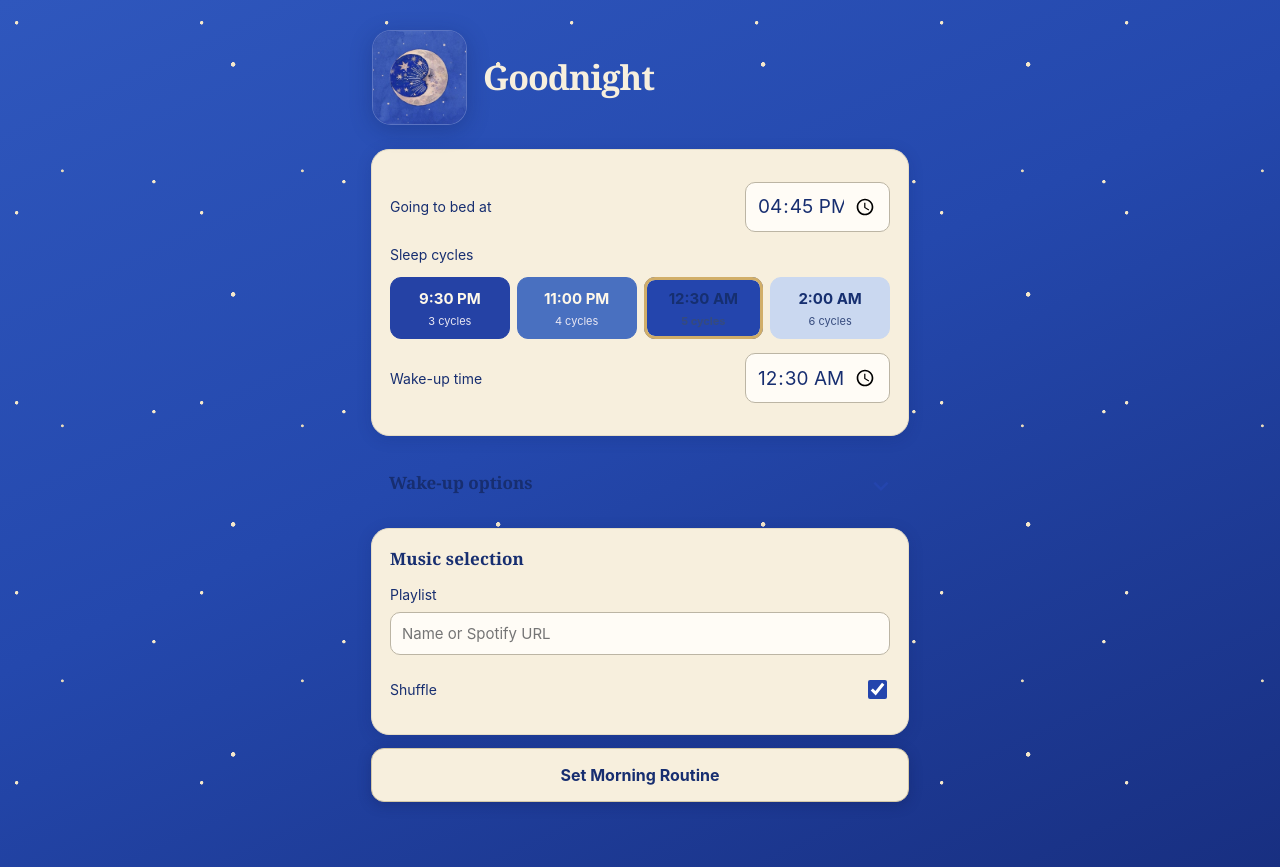
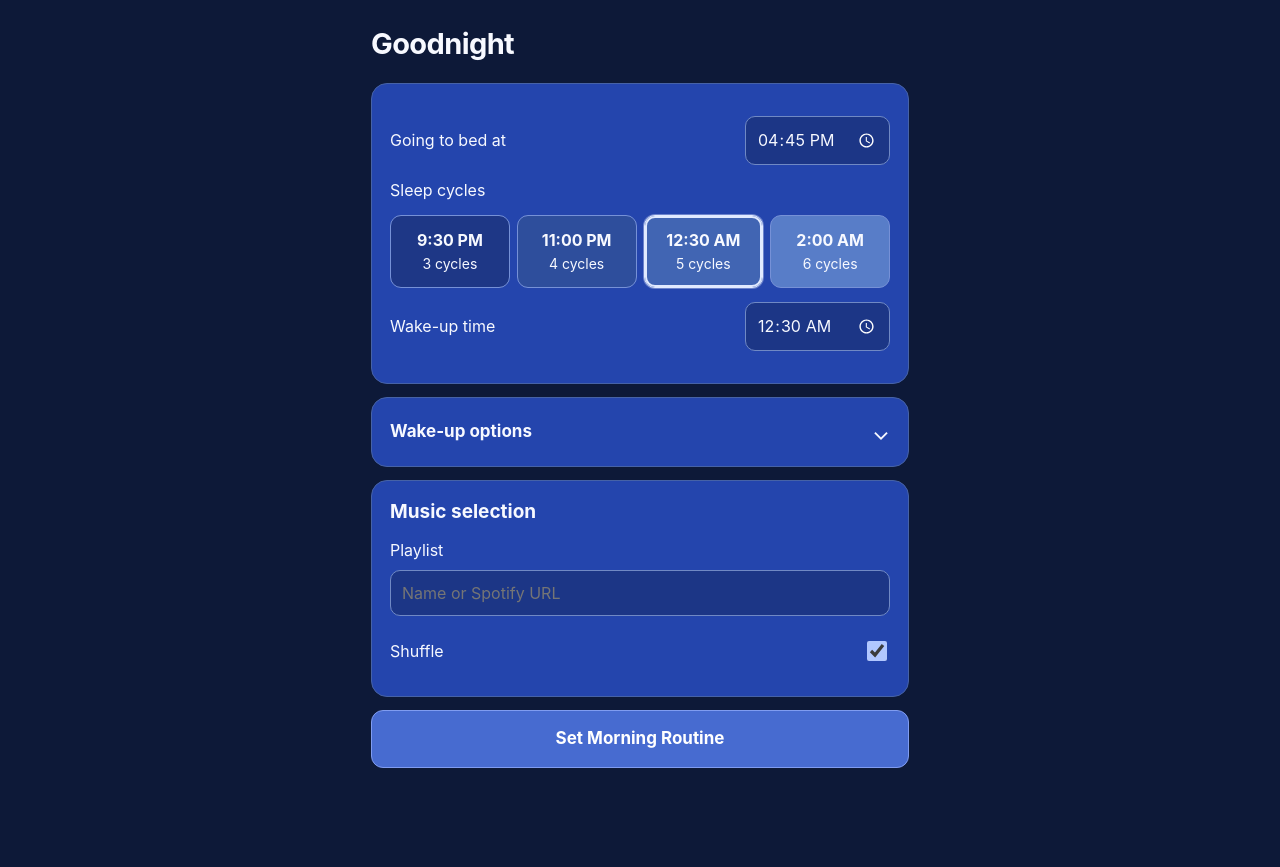
Before and after one commit to dfdt2/morning_routine, a plain HTML site: page index.html in a window 1280 px wide. After the commit the page ends 833 px from the top, so only its background shows below. Drawn offline with Linux system fonts and the light colour scheme.

Commit message:
Refine Goodnight into clean navy dark mode with blue panels and consistent typography

```diff
--- a/index.html
+++ b/index.html
@@ -3,51 +3,50 @@
 <head>
 <meta charset="utf-8">
 <meta name="viewport" content="width=device-width,initial-scale=1,viewport-fit=cover">
-<meta name="theme-color" content="#2445ad"><link rel="icon" type="image/jpeg" href="./moon.jpg"><link rel="apple-touch-icon" href="./moon.jpg">
+<meta name="theme-color" content="#0d1938"><link rel="icon" type="image/jpeg" href="./moon.jpg"><link rel="apple-touch-icon" href="./moon.jpg">
 <title>Goodnight</title>
 <style>
-:root{color-scheme:light;--blue:#2445ad;--ivory:#f7efdd;--ink:#172e70}
-*{box-sizing:border-box}body{margin:0;min-height:100vh;color:var(--ivory);font:15px -apple-system,BlinkMacSystemFont,"Segoe UI",sans-serif;background:#2445ad;background-image:radial-gradient(circle at 9% 12%,#f5e8cb 0 1.5px,transparent 2px),radial-gradient(circle at 88% 28%,#f5e8cb 0 2px,transparent 2.5px),radial-gradient(circle at 26% 67%,#e8daba 0 1px,transparent 1.8px),radial-gradient(circle at 81% 79%,#f5e8cb 0 1.4px,transparent 2px),linear-gradient(155deg,#2f57bd 0%,#2448ad 46%,#182f81 100%);background-size:185px 190px,265px 230px,240px 255px,190px 230px,100% 100%}
-main{max-width:570px;margin:0 auto;padding:24px 16px max(55px,env(safe-area-inset-bottom))}
-.hero{display:flex;align-items:center;gap:16px;margin:6px 1px 24px}
-.hero-art{display:block;width:95px;height:95px;flex:none;object-fit:cover;border-radius:19px;background:#2445ad;border:1px solid #ffffff40;box-shadow:0 5px 22px #101b5347}
-h1{font-size:34px;letter-spacing:-1px;line-height:1.05;font-weight:690;margin:0;max-width:230px;color:var(--ivory);font-family:Georgia,"Times New Roman",serif}
-section{background:var(--ivory);border:1px solid #e6ddc6;border-radius:18px;padding:18px;margin:13px 0;box-shadow:0 3px 15px #101b5326;color:var(--ink)}
-h2{font-size:17px;margin:0 0 15px;font-family:Georgia,"Times New Roman",serif;letter-spacing:.1px;font-weight:700;color:var(--ink)}
-.row{display:flex;justify-content:space-between;align-items:center;gap:12px;margin:14px 0}
-label{font-size:14px;color:var(--ink)}
-input,select{color:var(--ink);border:1px solid #bcb5a4;background:#fffcf6;border-radius:10px;padding:11px;font:inherit;max-width:100%;color-scheme:light}
-input:focus,select:focus,button:focus-visible{outline:2px solid #315bc8;outline-offset:2px}
-input[type=time]{font-size:19px;width:145px}input[type=checkbox]{accent-color:var(--blue);width:19px;height:19px}select{width:130px}button{cursor:pointer;font:inherit}
+:root{color-scheme:dark;--navy:#0d1938;--panel:#2445ad;--panel-dark:#1e398f;--white:#f7f9ff;--muted:#d7e0fb;--border:#5270ba;--focus:#abc3ff}
+*{box-sizing:border-box}
+body{margin:0;min-height:100vh;color:var(--white);font:16px/1.4 -apple-system,BlinkMacSystemFont,"Segoe UI",Arial,sans-serif;background:var(--navy)}
+main{max-width:570px;margin:0 auto;padding:27px 16px max(55px,env(safe-area-inset-bottom))}
+h1{font:700 29px/1.15 -apple-system,BlinkMacSystemFont,"Segoe UI",Arial,sans-serif;letter-spacing:-.6px;color:var(--white);margin:0 0 23px}
+section,.settings-panel{background:var(--panel);border:1px solid #4662a6;border-radius:16px;padding:18px;margin:13px 0;color:var(--white)}
+h2{font-size:19px;font-weight:650;letter-spacing:0;margin:0 0 14px;color:var(--white)}
+.row{display:flex;align-items:center;justify-content:space-between;gap:12px;margin:14px 0}
+label,.row label{font-size:16px;color:var(--white)}
+input,select{color:var(--white);background:#1c3686;border:1px solid #7089c4;border-radius:10px;padding:11px;font:inherit;max-width:100%;color-scheme:dark}
+input:focus,select:focus,button:focus-visible,summary:focus-visible{outline:2px solid var(--focus);outline-offset:2px}
+input[type=time]{font-size:16px;width:145px}
+input[type=checkbox]{accent-color:#b1c7ff;width:20px;height:20px}
+select{width:130px}
+button{cursor:pointer;font:inherit}
 .options{display:grid;grid-template-columns:repeat(4,minmax(0,1fr));gap:7px}
-.option{min-width:0;border:1px solid #c2b8a3;color:var(--ink);background:#fffaf1;border-radius:11px;padding:12px 2px 10px;text-align:center;line-height:1.25}
-.option b{display:block;font-size:15px;margin-bottom:6px}.option small{display:block;font-size:11px;color:#626e99}
-.option.active{background:var(--blue);color:var(--ivory);border-color:var(--blue);font-weight:700}.option.active small{color:#eee2cb}
+.option{min-width:0;min-height:73px;display:flex;flex-direction:column;align-items:center;justify-content:center;border:1px solid #7691d7;background:#2a4897;color:var(--white);border-radius:11px;padding:10px 2px;text-align:center;line-height:1.3}
+.option b{display:block;font-size:16px;font-weight:650}
+.option small{display:block;font-size:14px;color:var(--white);margin-top:5px}
+.cycle-3{background:#1e3786}
+.cycle-4{background:#2e4e9c}
+.cycle-5{background:#4165b3}
+.cycle-6{background:#587dc8}
+.option.active{outline:2px solid #e1eaff;outline-offset:-3px;border-color:#e1eaff;box-shadow:0 0 0 1px #e1eaff60}
+.option.active small{color:var(--white)}
 input[type=text]{width:100%;margin:8px 0}
-.primary{background:var(--ivory);color:var(--ink);font-weight:750;border:1px solid #d4c8a8;width:100%;font-size:16px;padding:16px;border-radius:13px;box-shadow:0 3px 13px #101b5350}.primary:active{transform:translateY(1px)}
-.status{color:var(--ivory);font-size:13px;margin:10px 1px 0;line-height:1.4}
-@media(max-width:370px){.hero-art{width:78px;height:78px}h1{font-size:30px}.option b{font-size:13px}}
-
+.primary{background:#476bd0;color:white;font-weight:700;border:1px solid #809cf0;width:100%;font-size:17px;padding:16px;border-radius:12px}
+.primary:active{transform:translateY(1px)}
+.status{color:var(--muted);font-size:15px;margin:10px 1px 0;line-height:1.4}
 .settings-panel{padding:0;overflow:hidden}
-.settings-panel summary{display:flex;align-items:center;justify-content:space-between;cursor:pointer;list-style:none;padding:18px;font:700 17px Georgia,"Times New Roman",serif;color:var(--ink)}
+.settings-panel summary{display:flex;align-items:center;justify-content:space-between;cursor:pointer;list-style:none;padding:18px;font-size:17px;font-weight:650;color:var(--white)}
 .settings-panel summary::-webkit-details-marker{display:none}
-.settings-panel summary::after{content:"⌄";font:600 25px -apple-system,sans-serif;color:var(--blue);transition:transform .2s}
+.settings-panel summary::after{content:"⌄";font-size:23px;font-weight:400;color:var(--white);transition:transform .2s}
 .settings-panel[open] summary::after{transform:rotate(180deg)}
-.details-body{padding:0 18px 9px;border-top:1px solid #dcd0b5}
-.cycle-3{background:#2542a5;color:#fff8e9;border-color:#2542a5}
-.cycle-4{background:#4970c0;color:#fff8e9;border-color:#4970c0}
-.cycle-5{background:#8aa7df;color:#162f70;border-color:#8aa7df}
-.cycle-6{background:#cad8f0;color:#162f70;border-color:#cad8f0}
-.option.cycle-3 small,.option.cycle-4 small{color:#e9e7f3}
-.option.cycle-5 small,.option.cycle-6 small{color:#364b7e}
-.option.active{outline:3px solid #d1ae69;outline-offset:-3px;box-shadow:0 0 0 2px #fffaf1 inset}
-.option.cycle-5.active,.option.cycle-6.active{color:#162f70}
-.option.cycle-5.active small,.option.cycle-6.active small{color:#364b7e}
+.details-body{padding:0 18px 9px;border-top:1px solid #5572b7}
+@media(max-width:370px){.option b{font-size:14px}.option small{font-size:12px}main{padding-left:12px;padding-right:12px}}
 </style>
 </head>
 <body>
 <main>
-<div class="hero"><img class="hero-art" src="./moon.jpg" alt="Moon and stars illustration"><h1>Goodnight</h1></div>
+<h1>Goodnight</h1>
 <section>
 <div class="row"><label for="bed">Going to bed at</label><input id="bed" type="time" step="300"></div>
 <div class="row"><label>Sleep cycles</label></div>
```
